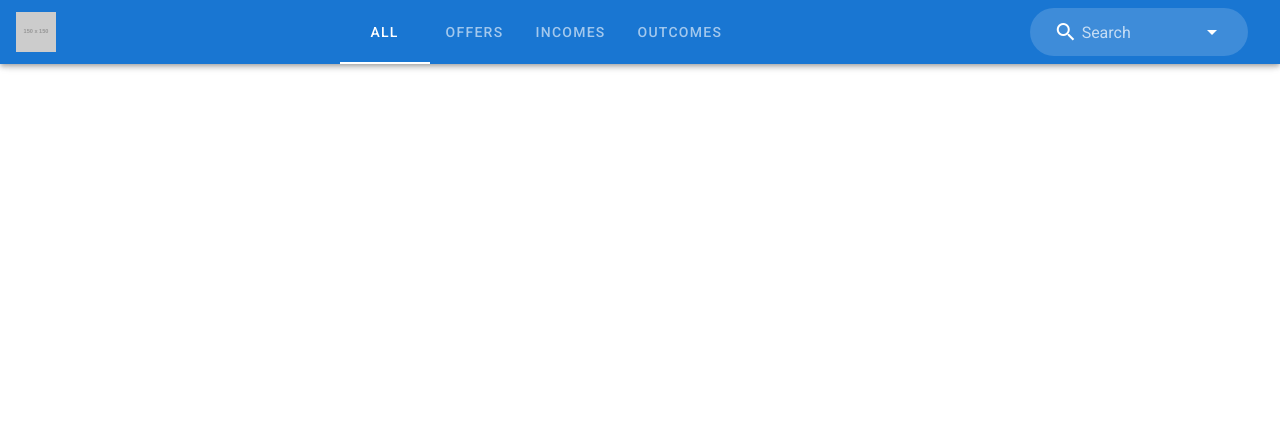
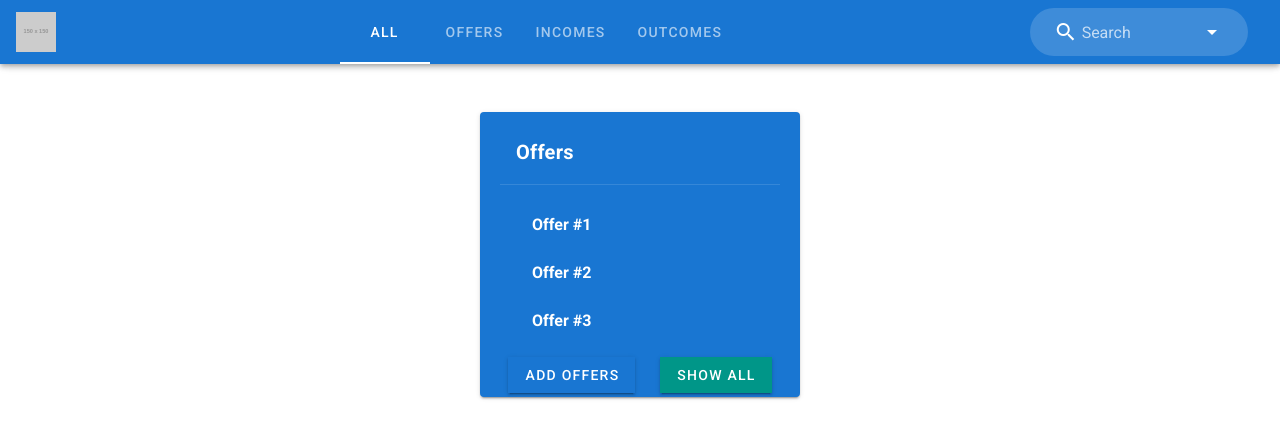
Before and after one commit to maestroDever/fastbill-test, a Vue app: page / in a window 1280 px wide. Shown: the top 438 px of the page. Built offline with nearby package versions, Linux system fonts and the light colour scheme.

Commit message:
add card

```diff
--- a/src/App.vue
+++ b/src/App.vue
@@ -24,19 +24,33 @@
       <search-box />
     </v-app-bar>
 
-    <v-content> </v-content>
+    <v-content class="px-12">
+      <div class="d-flex justify-space-around mt-12">
+        <card title="Offers" :items="offerItems" />
+      </div>
+    </v-content>
   </v-app>
 </template>
 
 <script>
 import SearchBox from "@/components/AppBarSearchBox.vue";
 import Tabs from "@/components/AppBarTabs.vue";
+import Card from "@/components/Card.vue";
 export default {
   name: "App",
 
   components: {
     SearchBox,
-    Tabs
-  }
+    Tabs,
+    Card
+  },
+
+  data: () => ({
+    offerItems: [
+      { id: 1, name: "Offer #1" },
+      { id: 2, name: "Offer #2" },
+      { id: 3, name: "Offer #3" }
+    ]
+  })
 };
 </script>
--- /dev/null
+++ b/src/components/Card.vue
@@ -0,0 +1,75 @@
+<template>
+  <v-card
+    class="mx-auto px-5 py-2"
+    color="primary"
+    dark
+    max-width="400"
+    raised
+    min-width="320"
+  >
+    <v-card-title class="border-bottom" border="bottom">
+      <span class="title font-weight-bold">{{ title }}</span>
+    </v-card-title>
+
+    <v-divider dark></v-divider>
+
+    <v-card-text class="headline font-weight-bold">
+      <v-list-item v-for="item in items" :key="item.id">
+        <v-list-item-content>
+          <v-list-item-title>
+            {{ item.name }}
+          </v-list-item-title>
+        </v-list-item-content>
+      </v-list-item>
+    </v-card-text>
+
+    <v-card-actions>
+      <v-row align="center" justify="space-around">
+        <v-btn dark color="primary" tile>Add {{ title }}</v-btn>
+        <v-btn dark tile color="teal" :loading="showAllLoading" @click="showAll"
+          >Show all</v-btn
+        >
+      </v-row>
+    </v-card-actions>
+  </v-card>
+</template>
+
+<script>
+export default {
+  name: "Card",
+
+  props: {
+    title: {
+      type: String,
+      default: ""
+    },
+    items: {
+      type: Array,
+      default: () => []
+    },
+    addFunction: {
+      type: Function,
+      default: null
+    },
+    showAllFunction: {
+      type: Function,
+      default: null
+    }
+  },
+
+  data: () => ({
+    showAllLoading: false
+  }),
+
+  methods: {
+    showAll() {
+      this.showAllLoading = true;
+      setTimeout(() => {
+        this.showAllLoading = false;
+      }, 1500);
+    }
+  }
+};
+</script>
+
+<style lang="scss" scoped></style>
```
